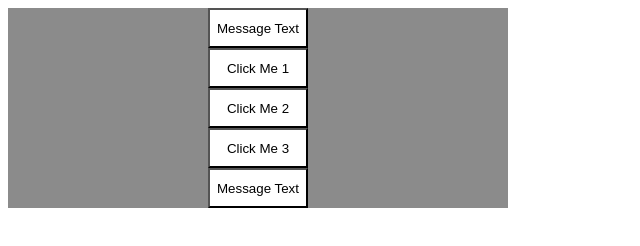
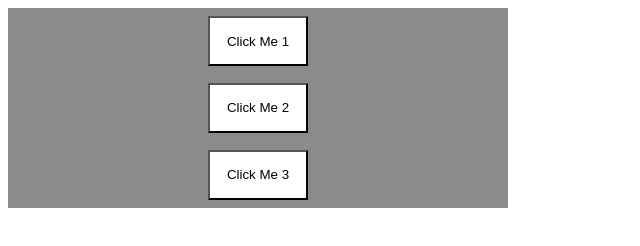
Before and after one commit to Am1d1v/DOMAdvanced, a plain HTML site: page index.html in a window 1280 px wide. Shown: the whole page, without its empty margins (0-640 px from the left). Drawn offline with Linux system fonts and the light colour scheme.

Commit message:
Add files via upload

```diff
--- a/index.html
+++ b/index.html
@@ -20,6 +20,6 @@
 
 
 
-    <script src="SCDElements.js"></script>
+    <script src="StylesAtributesClasses.js"></script>
 </body>
 </html>
```
Also changed, not shown: StylesAtributesClasses.js (added).
